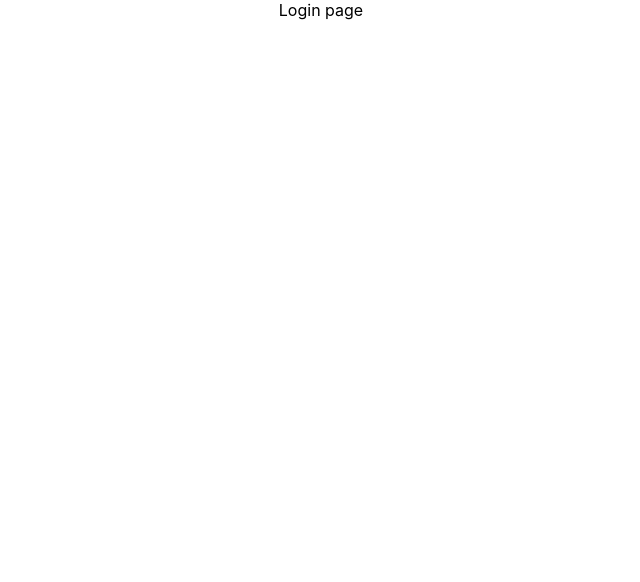
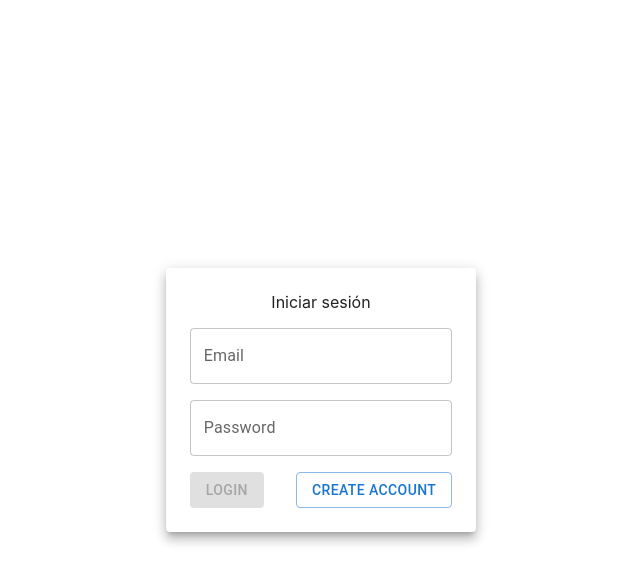
Before and after one commit to jevo160296/ordenoso_web, a React (Create React App) app: page / in a window 1280 px wide. Shown: the top 582 px of the page, without its empty margins (319-959 px from the left). Built offline with nearby package versions, Linux system fonts and the light colour scheme.

Commit message:
Build login page

```diff
--- a/src/ui/pages/LoginPage.tsx
+++ b/src/ui/pages/LoginPage.tsx
@@ -1,7 +1,34 @@
+import { Box, Button, Paper, Stack, TextField } from "@mui/material";
+import { useEffect, useState } from "react";
+
 export default function LoginPage(){
+    const [email, setEmail] = useState<string | null>(null);
+    const [password, setPassword] = useState<string | null>(null);
+    const [canLogin, setCanLogin] = useState<boolean>(!!email && !!password);
+    useEffect(() => {setCanLogin(!!email && !!password)},[email, password])
     return (
-        <div>
-            Login page
-        </div>
+        <Box sx={{
+                display: "flex",
+                height: "100vh",
+                alignItems: "center",
+                justifyContent: "center"
+            }}>
+                <Paper
+                    elevation={8}
+                    sx={{
+                        padding: "24px"
+                    }}
+                    >
+                <Stack spacing={2}>
+                    <p>Iniciar sesión</p>
+                    <TextField variant="outlined" label="Email" type="email" value={email} onChange={(event) => setEmail(event.target.value)}/>
+                    <TextField variant="outlined" label="Password" type="password" value={password} onChange={(event) => setPassword(event.target.value)}/>
+                    <Stack direction="row" spacing={4}>
+                        <Button variant="contained" disabled={!canLogin}>Login</Button>
+                        <Button variant="outlined">Create account</Button>
+                    </Stack>
+                </Stack>
+                </Paper>
+        </Box>
     )
 }
```
